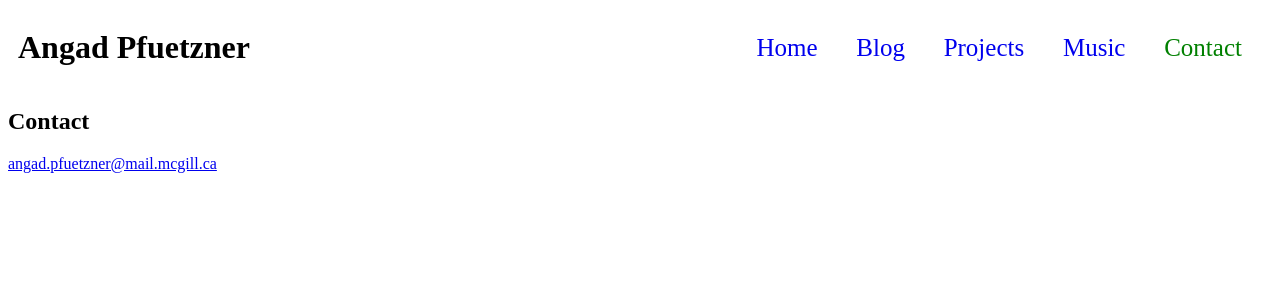
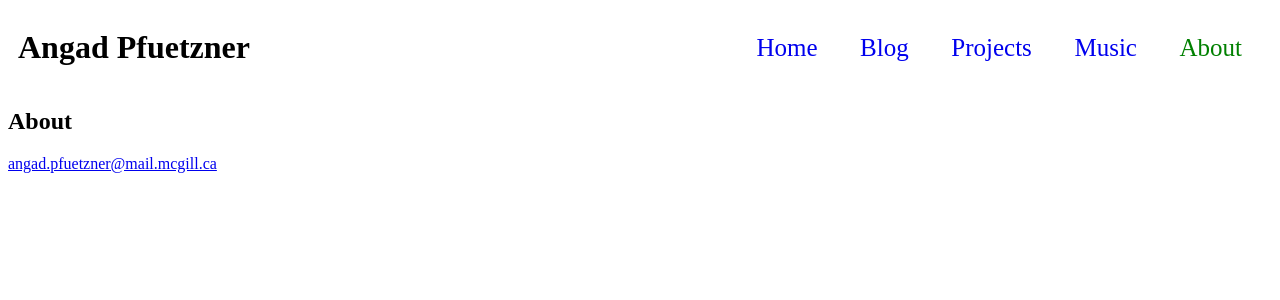
Before and after one commit to Angad99/Angad99.github.io, a Jekyll site: the page built from About.md, in a window 1280 px wide. Shown: the top 300 px of the page. Built offline with Jekyll 4.4.1, drawn with Linux system fonts in a browser that asks for light colours.

Commit message:
rename contact about

```diff
--- a/Contact.md
+++ b/About.md
@@ -1,7 +1,7 @@
 ---
 layout: page
-title: Contact
-permalink: /contact/
+title: About
+permalink: /about/
 ---
 
 [angad.pfuetzner@mail.mcgill.ca](mailto:angad.pfuetzner@mail.mcgill.ca)
--- a/_data/navigation.yml
+++ b/_data/navigation.yml
@@ -6,5 +6,5 @@
   link: /projects/
 - name: Music
   link: /music/
-- name: Contact
-  link: /contact/
+- name: About
+  link: /about/
```
